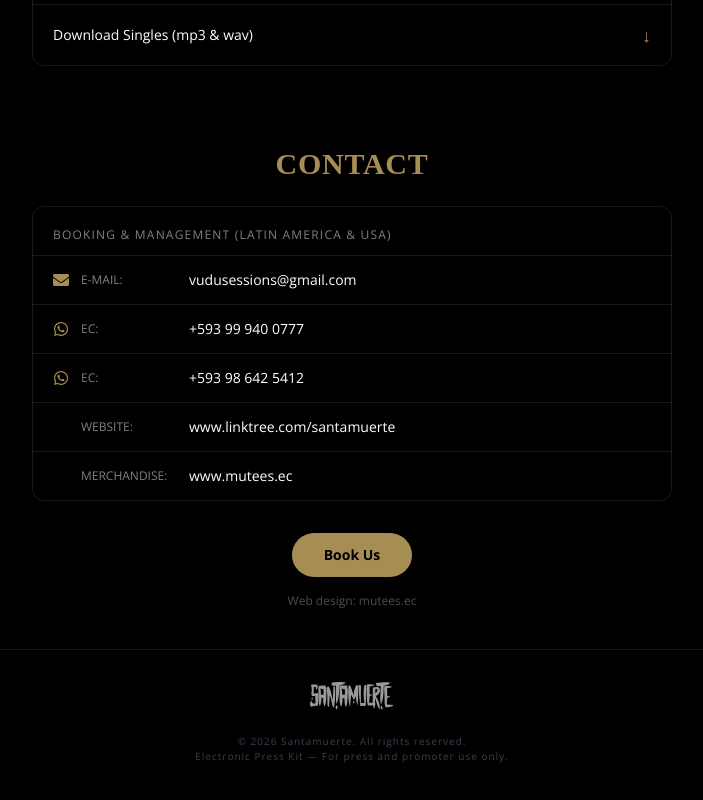
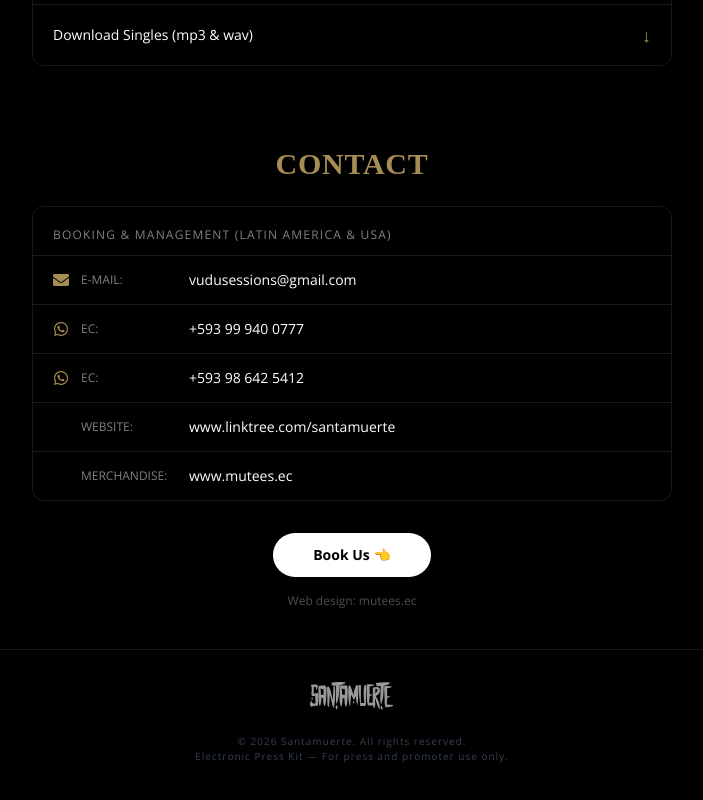
Before and after one commit to muteesdesign-sketch/krankenhaus-web, a React (Vite) app: page /epk in a window 1280 px wide. Shown: the part 5286-6086 px from the top of the page, without its empty margins (288-991 px from the left). Built offline with nearby package versions, Linux system fonts and the light colour scheme; a web font is replaced by a local one.

Commit message:
Style EPK book button as white pill with emoji matching other pages
Co-Authored-By: Claude Sonnet 4.6 <noreply@anthropic.com>

```diff
--- a/src/EPK.jsx
+++ b/src/EPK.jsx
@@ -348,9 +348,9 @@ function Contactos() {
           href="https://wa.me/593999400777"
           target="_blank"
           rel="noopener noreferrer"
-          className="px-8 py-3 bg-Krankenhaus rounded-[50px] text-black text-sm font-bold font-sans text-center hover:opacity-90 transition-opacity"
+          className="px-10 py-3 bg-white rounded-full text-black text-sm font-bold font-sans text-center hover:bg-Krankenhaus transition-colors"
         >
-          {t('common.hire')}
+          {t('common.hireEmoji')}
         </a>
         <p className="text-white/30 text-xs font-sans">{t('epk.designCredit')}</p>
       </div>
```
